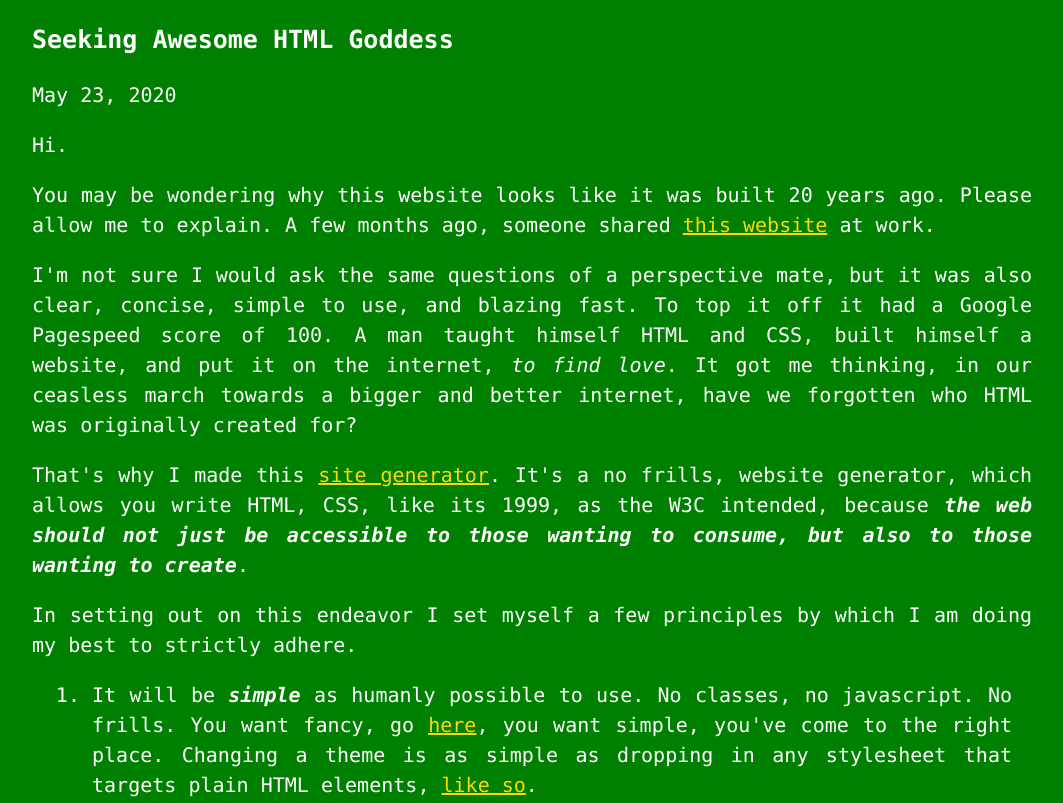
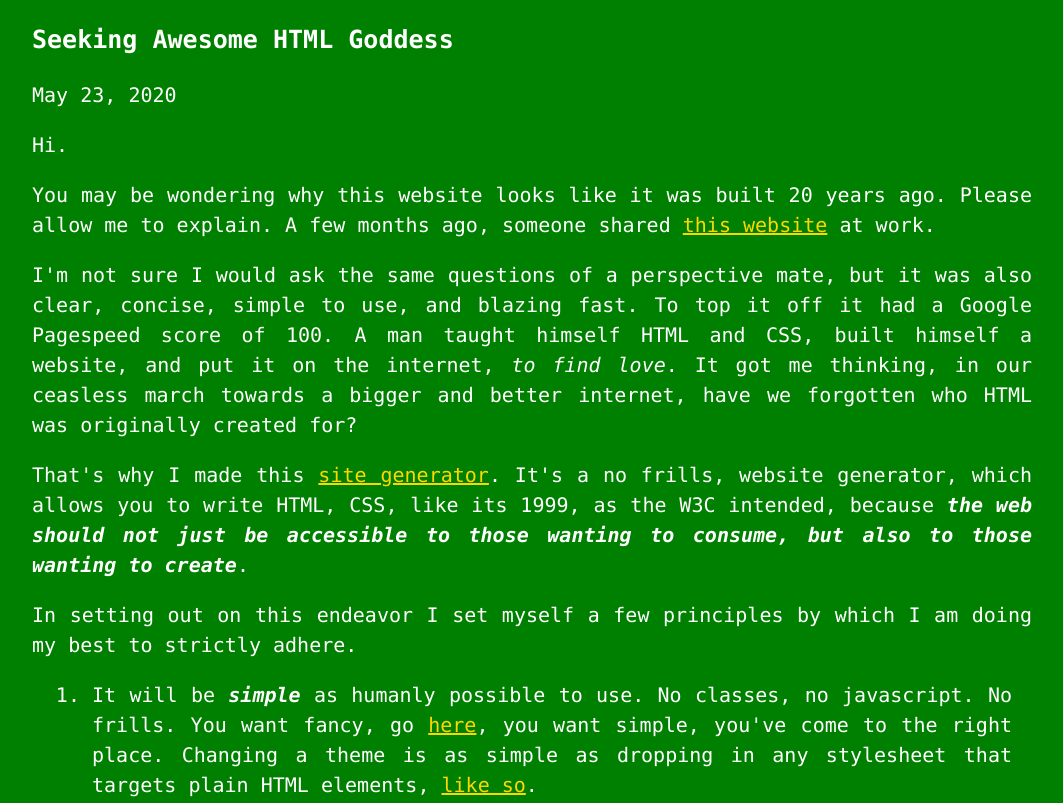
Before and after one commit to jonascript/htmlgoddess, a website built with webpack: page src/content/index.html in a window 1280 px wide. Shown: the top 803 px of the page, without its empty margins (108-1171 px from the left). Built offline with nearby package versions, Linux system fonts and the light colour scheme.

Commit message:
saving work

```diff
--- a/src/content/index.html
+++ b/src/content/index.html
@@ -18,7 +18,7 @@
   <p>
     That's why I made this
     <a href="https://github.com/jonascript/htmlgoddess">site generator</a>. It's
-    a no frills, website generator, which allows you write HTML, CSS, like its
+    a no frills, website generator, which allows you to write HTML, CSS, like its
     1999, as the W3C intended, because
     <strong
       ><i
```
Also changed, not shown: docs/blog/post/seeking-html-goddess.html (+1 -1 lines), docs/index.html (+1 -1 lines), src/content/blog/post/seeking-html-goddess.html (+1 -1 lines).
